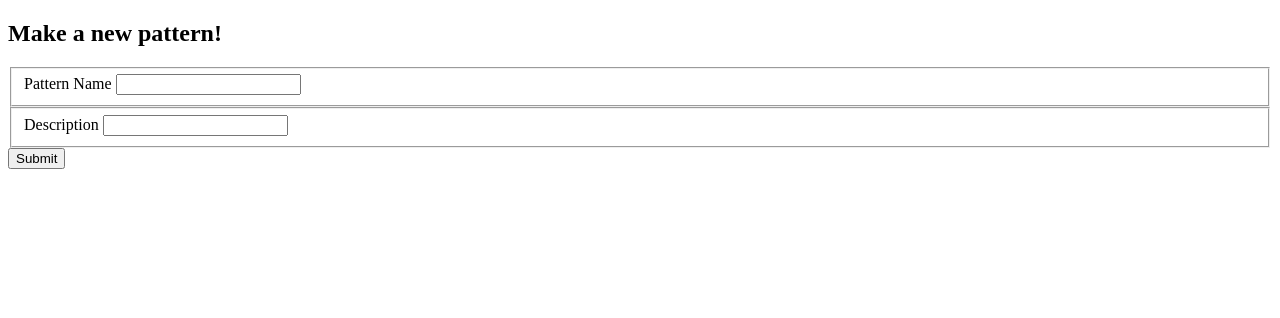
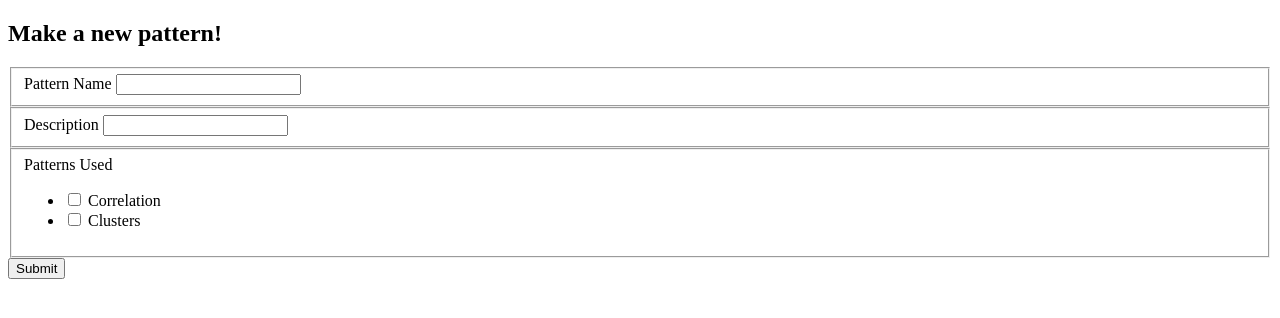
Before and after one commit to ezramuskat/Correlator, a Flask app: template server/templates/newpattern.html in a window 1280 px wide. Shown: the part 26-344 px from the top of the page. Run offline with Flask 2, Linux system fonts and the light colour scheme; the template is opened without the code that fills it: values that come from a table or form of the project are taken from there, most other values are stand-ins (such as "Sample title", 1, 10 or a date in 2020).

Commit message:
form in working initial state

```diff
--- a/server/forms.py
+++ b/server/forms.py
@@ -1,13 +1,25 @@
 from flask_wtf import FlaskForm
-from wtforms import StringField, SubmitField
+from wtforms import StringField, SubmitField, SelectMultipleField, widgets
 from wtforms.validators import DataRequired, Length
+
+#based on the example given in wtform's documentation
+#https://wtforms.readthedocs.io/en/3.0.x/specific_problems/
+class MultiCheckboxField(SelectMultipleField):
+    """
+    A multiple-select, except displays a list of checkboxes.
+
+    Iterating the field will produce subfields, allowing custom rendering of
+    the enclosed checkbox fields.
+    """
+    widget = widgets.ListWidget(prefix_label=False)
+    option_widget = widgets.CheckboxInput()
 
 class PatternForm(FlaskForm):
     name = StringField(
         'Pattern Name',
         [DataRequired()]
     )
-    body = StringField(
+    description = StringField(
         'Description',
         [
             DataRequired(),
@@ -15,4 +27,12 @@ class PatternForm(FlaskForm):
             message=('Your message is too short.'))
         ]
     )
+    patterns = MultiCheckboxField(
+        'Patterns Used',
+        [DataRequired()],
+        choices=[
+            ('Correlation', 'Correlation'),
+            ('Clusters', 'Clusters')
+        ]
+    )
     submit = SubmitField('Submit')
--- a/server/templates/newpattern.html
+++ b/server/templates/newpattern.html
@@ -19,19 +19,31 @@
 		</fieldset>
 
 
-          <fieldset class="form-field">
-            {{ form.body.label }}
-            {{ form.body }}
-			{% if form.body.errors %}
+		<fieldset class="form-field">
+			{{ form.description.label }}
+			{{ form.description }}
+			{% if form.description.errors %}
 				<ul class="errors">
 					{% for error in form.body.errors %}
 						<li>{{ error }}</li>
 					{% endfor %}
 				</ul>
-				{% endif %}
-			</fieldset>
+			{% endif %}
+		</fieldset>
 
-          {{ form.submit }}
+		<fieldset class="form-field">
+			{{ form.patterns.label }}
+			{{ form.patterns }}
+			{% if form.patterns.errors %}
+				<ul class="errors">
+					{% for error in form.body.errors %}
+						<li>{{ error }}</li>
+					{% endfor %}
+				</ul>
+			{% endif %}
+		</fieldset>
+
+		{{ form.submit }}
 
       </form>
     </div>
```
